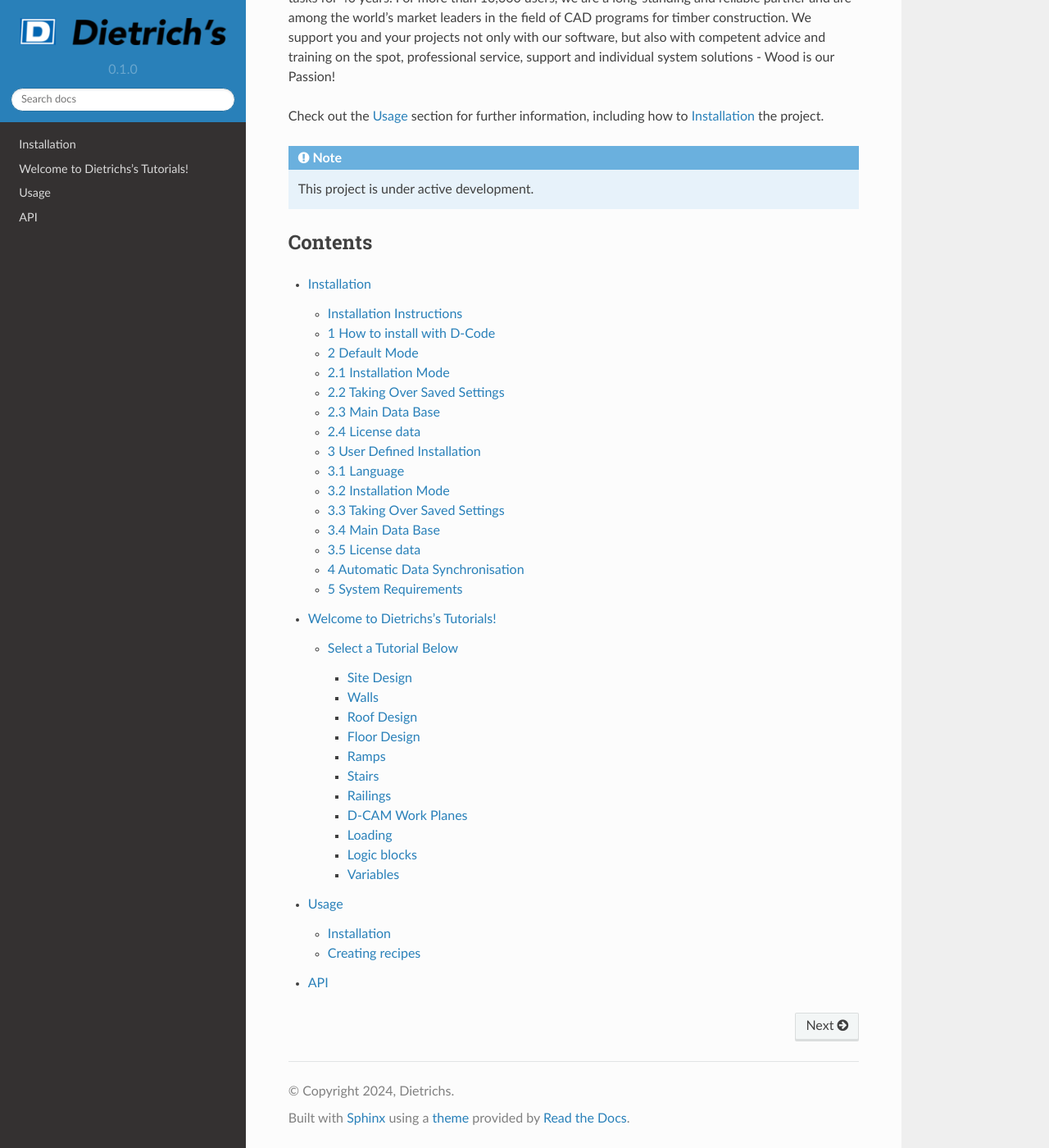
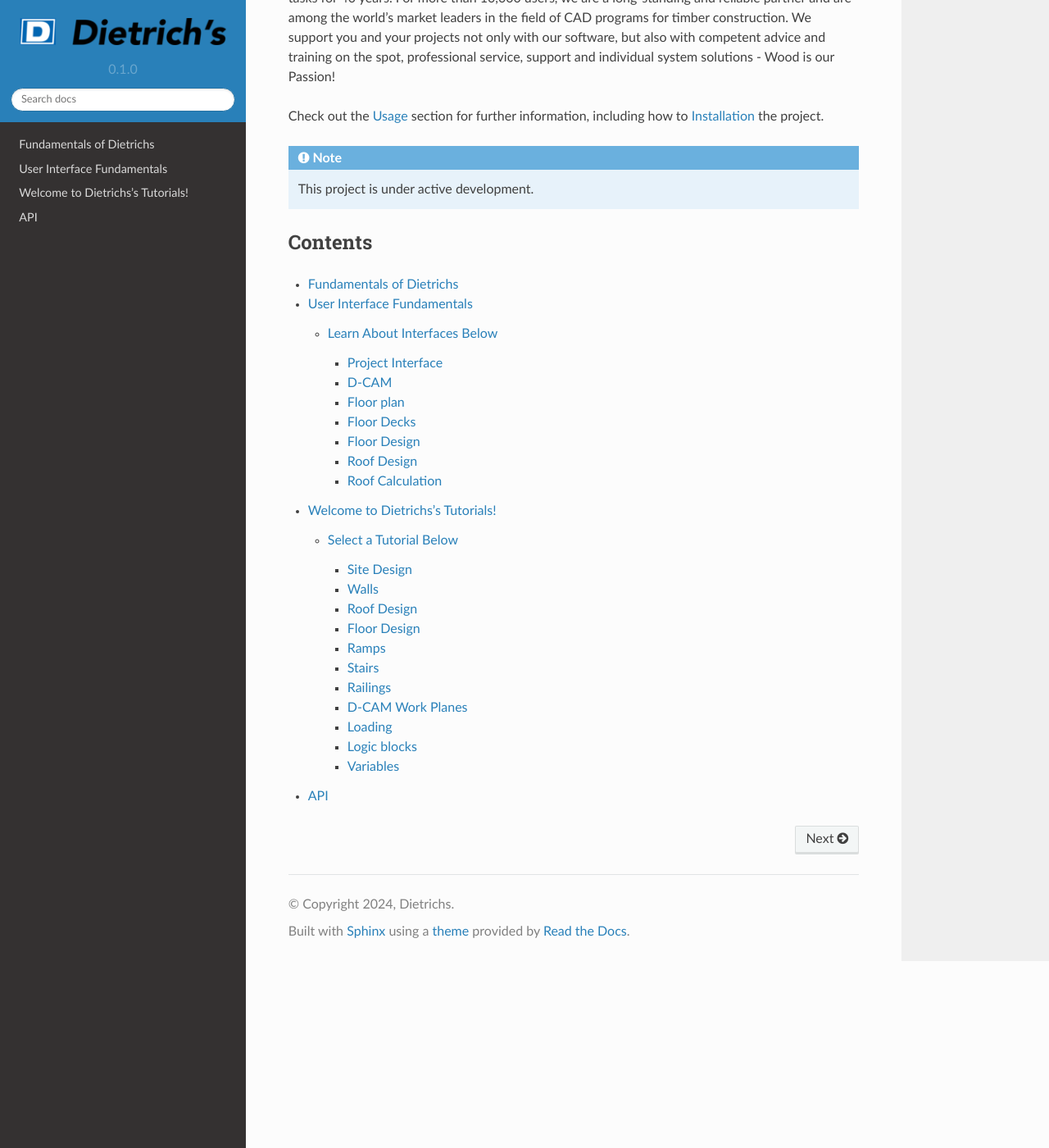
Before and after one commit to r4mp4l/rtd-tutorial, a Sphinx documentation site: the page built from docs/source/index.rst, in a window 1280 px wide and 1400 px high, scrolled down 390 px. Shown: the whole window at 82% size. Built offline with Sphinx 7.4.7 and the Read the Docs theme 2.0.0, drawn with Linux system fonts in a browser that asks for light colours; pages that are not in the unit, such as notebooks, are missing from menus.

Commit message:
REstructuring

```diff
--- /dev/null
+++ b/docs/source/fundamentals/index.rst
@@ -0,0 +1,2 @@
+Fundamentals of Dietrichs
+=========================
--- /dev/null
+++ b/docs/source/fundamentals/modules.rst
@@ -0,0 +1,2 @@
+Modules and Components
+======================
--- a/docs/source/index.rst
+++ b/docs/source/index.rst
@@ -27,8 +27,10 @@ Contents
 .. toctree::
    :maxdepth: 3
 
-   installation
+
+   fundamentals/index.rst
+   interface/index.rst
    tutorials/index.rst
-   usage
+
 
    api.rst
--- /dev/null
+++ b/docs/source/interface/FloorDecks.rst
@@ -0,0 +1,2 @@
+Floor Decks
+===========
--- /dev/null
+++ b/docs/source/interface/FloorDesign.rst
@@ -0,0 +1,2 @@
+Floor Design
+============
--- /dev/null
+++ b/docs/source/interface/FloorPlan.rst
@@ -0,0 +1,2 @@
+Floor plan
+==========
--- /dev/null
+++ b/docs/source/interface/Project.rst
@@ -0,0 +1,2 @@
+Project Interface
+=================
--- /dev/null
+++ b/docs/source/interface/RoofCalculation.rst
@@ -0,0 +1,2 @@
+Roof Calculation
+================
--- /dev/null
+++ b/docs/source/interface/RoofDesign.rst
@@ -0,0 +1,2 @@
+Roof Design
+===========
--- /dev/null
+++ b/docs/source/interface/dcam.rst
@@ -0,0 +1,2 @@
+D-CAM
+=====
--- /dev/null
+++ b/docs/source/interface/index.rst
@@ -0,0 +1,17 @@
+User Interface Fundamentals
+===========================
+
+Learn About Interfaces Below
+--------
+.. toctree::
+   :maxdepth: 2
+
+
+   Project
+   dcam
+   FloorPlan
+   FloorDecks
+   FloorDesign
+   WallDesign
+   RoofDesign
+   RoofCalculation
```
Also changed, not shown: 1 other file.
